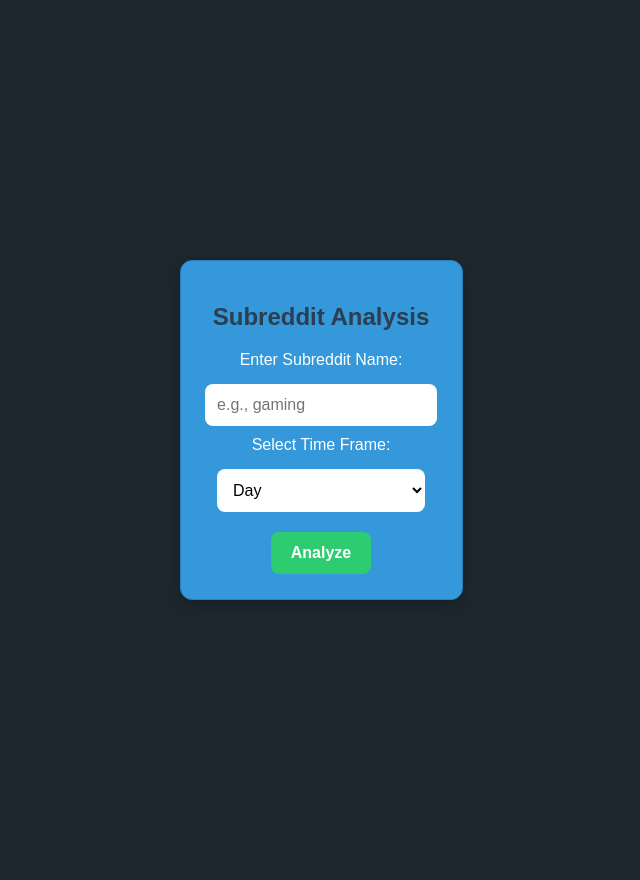
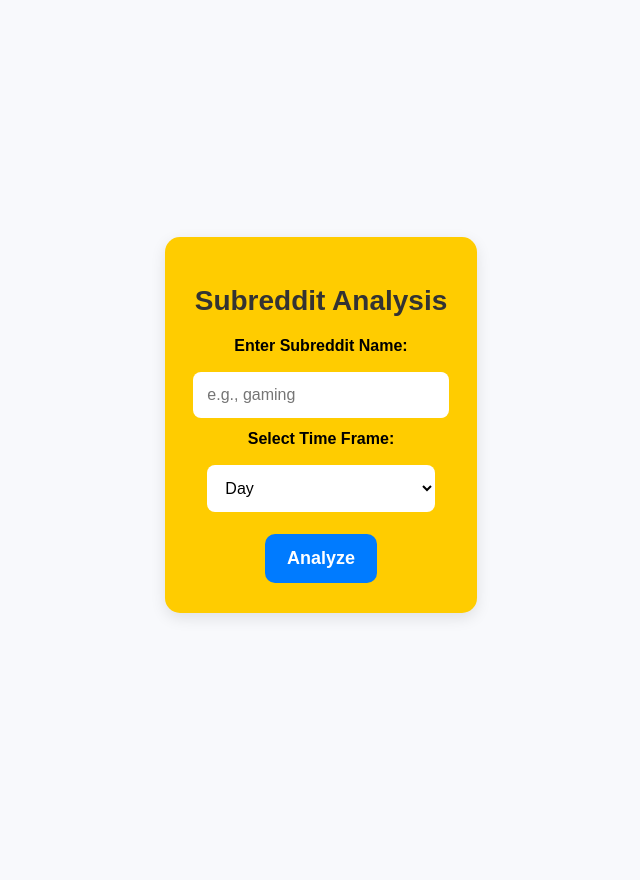
Before and after one commit to DhenaB/Subreddit-Analysis, a Flask app: page / in a window 1280 px wide. Shown: the whole page, without its empty margins (319-959 px from the left). Run offline with Flask 3, Linux system fonts and the light colour scheme.

Commit message:
index.html

```diff
--- a/templates/index.html
+++ b/templates/index.html
@@ -9,7 +9,7 @@
         /* Basic Page Styling */
         body {
             font-family: 'Poppins', sans-serif;
-            background-color: #1e272e; /* Dark contrast background */
+            background-color: #f8f9fc; /* Light background */
             margin: 0;
             padding: 0;
             display: flex;
@@ -20,21 +20,22 @@
             padding: 40px;
         }
 
-        /* Input Section - Different Color */
+        /* Input Section - Bright Color */
         .input-container {
-            max-width: 450px;
-            padding: 25px;
-            background: #3498db; /* Blue Input Form */
-            box-shadow: 0 5px 15px rgba(0, 0, 0, 0.2);
-            border-radius: 12px;
-            border: 1px solid #2980b9;
+            max-width: 550px;
+            padding: 30px;
+            background: #ffcc00; /* Bright Yellow Input Form */
+            box-shadow: 0 5px 15px rgba(0, 0, 0, 0.1);
+            border-radius: 15px;
             text-align: center;
-            margin-bottom: 20px;
-            color: white;
+            margin-bottom: 30px;
+            color: black;
         }
 
         .input-container h1 {
-            font-size: 24px;
+            font-size: 28px;
+            font-weight: 700;
+            color: #333; /* Ensure Headline Visibility */
             margin-bottom: 20px;
         }
 
@@ -43,18 +44,18 @@
             display: flex;
             flex-direction: column;
             align-items: center;
-            gap: 10px;
+            gap: 12px;
         }
 
         label {
-            font-weight: 500;
+            font-weight: 600;
             margin-bottom: 5px;
-            color: white;
+            color: black;
         }
 
         input, select {
             width: 90%;
-            padding: 12px;
+            padding: 14px;
             border: none;
             border-radius: 8px;
             background: #ffffff;
@@ -63,20 +64,21 @@
         }
 
         button {
-            background: #2ecc71; /* Green Button */
+            background: #007bff; /* Bright Blue Button */
             color: white;
             border: none;
-            padding: 12px 20px;
-            border-radius: 8px;
-            font-size: 16px;
+            padding: 14px 22px;
+            border-radius: 10px;
+            font-size: 18px;
             cursor: pointer;
             transition: background 0.3s ease-in-out, transform 0.2s;
             margin-top: 10px;
+            font-weight: bold;
         }
 
         button:hover {
-            background: #27ae60;
-            transform: translateY(-2px);
+            background: #0056b3;
+            transform: translateY(-3px);
         }
 
         /* Results Section - Bigger Cards */
```
Also changed, not shown: other parts of templates/index.html (+25 -24 lines).
